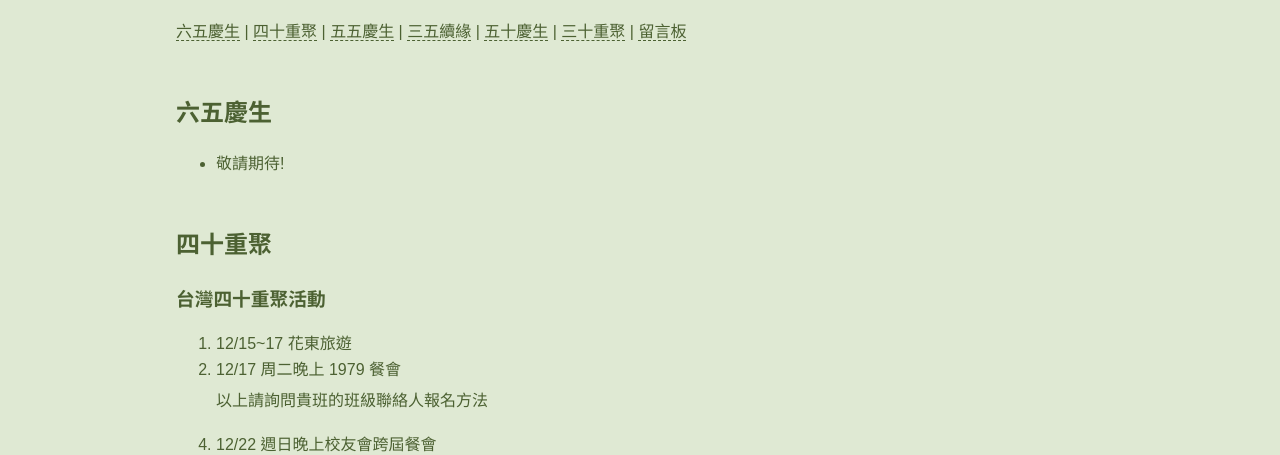
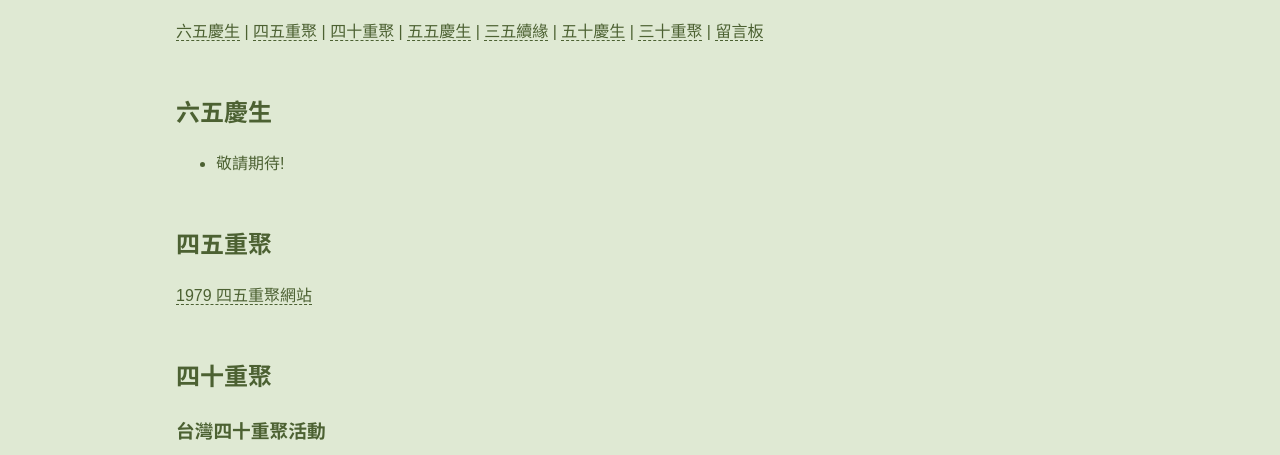
Before and after one commit to beinu1979/beinu1979.github.io, a plain HTML site: page index.html in a window 1280 px wide. Shown: the part 322-777 px from the top of the page. Drawn offline with nearby package versions, Linux system fonts and the light colour scheme; a script that the page names is missing; a web font is replaced by a local one.

Commit message:
Update index.html

```diff
--- a/index.html
+++ b/index.html
@@ -5,7 +5,7 @@
   <meta charset="utf-8" />
   <meta name="viewport" content="width=device-width, initial-scale=1.0">
   <title>北一女 1979 再續綠緣</title>
-  <meta name="keywords" content="北一女 北一女中 校友 校友會 1979 畢業 TFG beinu1979 beinu 畢業重聚 三十年 畢業三十年 三十年重聚 再續綠緣 五五慶生 三五續緣 四十重聚 六五慶生">
+  <meta name="keywords" content="北一女 北一女中 校友 校友會 1979 畢業 TFG beinu1979 beinu 畢業重聚 三十年 畢業三十年 三十年重聚 再續綠緣 五五慶生 三五續緣 四十重聚 四五重聚 六五慶生">
   <meta name="google-site-verification" content="heeI0Z0VeQJNIF274E4Ht0kqOD4kquHQrNRnqiyfpwI" />
   <link rel="stylesheet" href="https://cdnjs.cloudflare.com/ajax/libs/modern-normalize/3.0.1/modern-normalize.min.css" integrity="sha512-q6WgHqiHlKyOqslT/lgBgodhd03Wp4BEqKeW6nNtlOY4quzyG3VoQKFrieaCeSnuVseNKRGpGeDU3qPmabCANg==" crossorigin="anonymous" referrerpolicy="no-referrer" />
   <link rel="stylesheet" type="text/css" href="static/style.css">
@@ -30,6 +30,7 @@
     <h1>北一女 1979 再續綠緣</h1>
     <nav class="menu">
       <a href="#65BD">六五慶生</a> |
+      <a href="#45RU">四五重聚</a> |
       <a href="#40RU">四十重聚</a> |
       <a href="#55BD">五五慶生</a> |
       <a href="#35RU">三五續緣</a> |
@@ -46,6 +47,13 @@
         <!-- 六五慶生公告放這邊 -->
         <li>敬請期待!</li>
       </ul>
+    </div>
+
+    <div class="event">
+      <a name="45RU">
+        <h2>四五重聚</h2>
+      </a>
+      <a href="https://beinu79ers.wixsite.com/beinu-1979-reunion">1979 四五重聚網站</a>
     </div>
 
     <div class="event">
```
